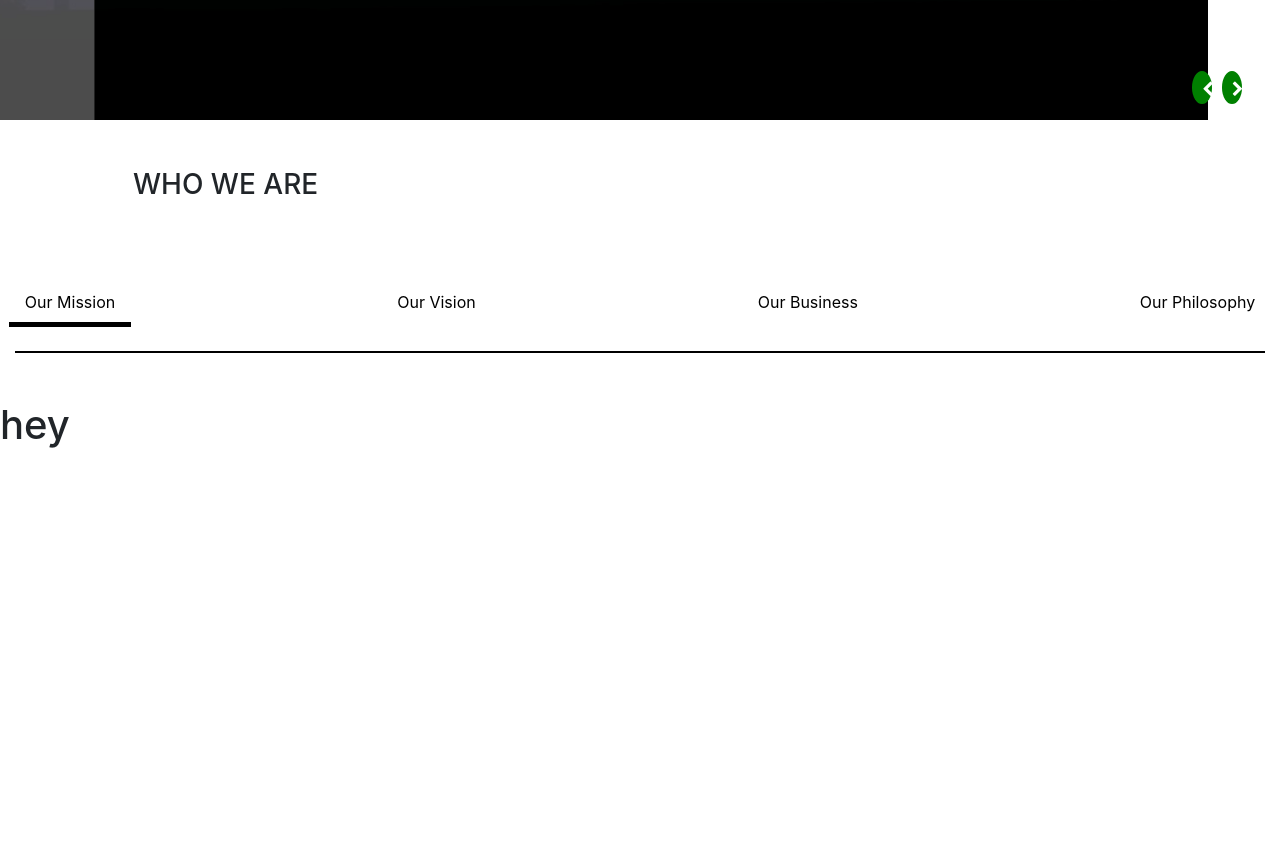
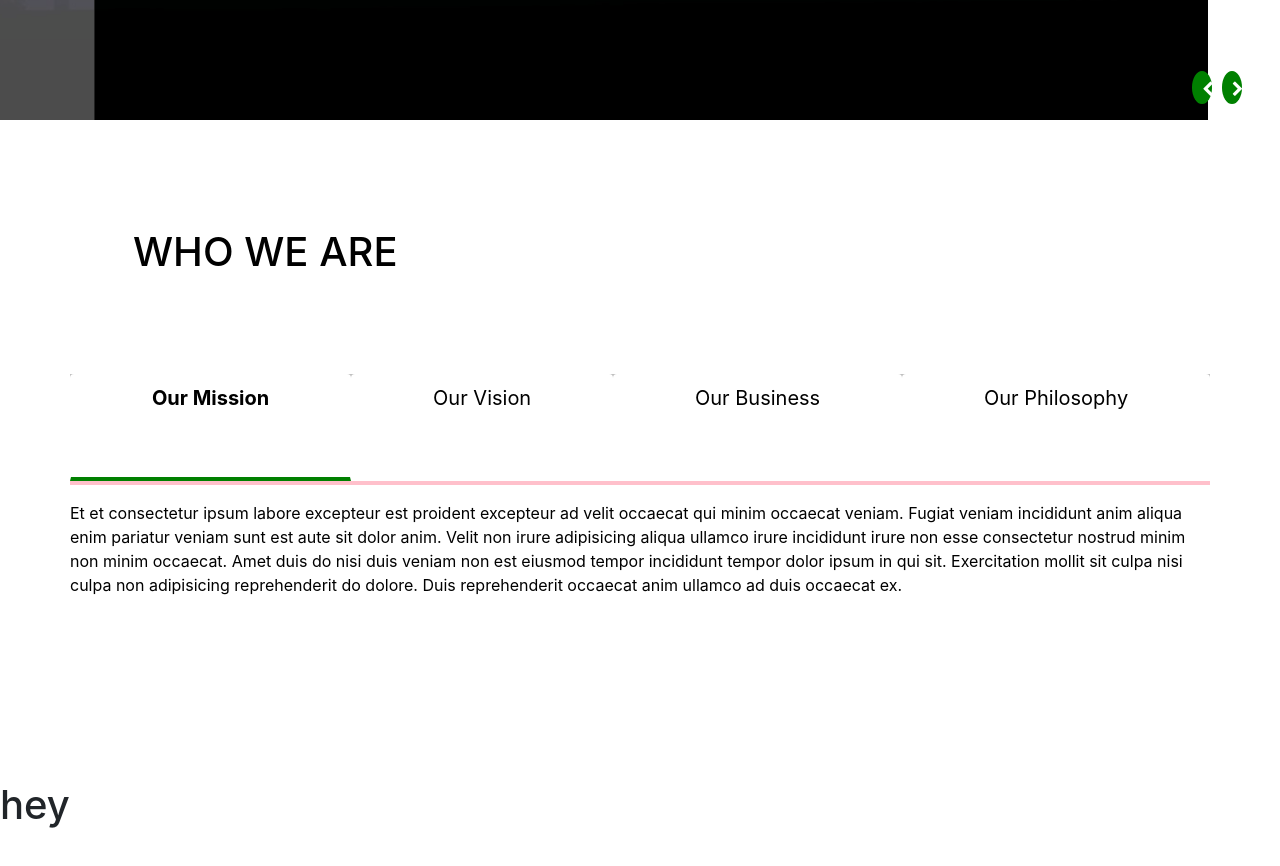
Before and after one commit to Sir-Dazzling/Right-Steps-Foundation, a plain HTML site: page index.html in a window 1280 px wide. Shown: the part 600-1466 px from the top of the page. Before the commit the page ends 1057 px from the top, so only its background shows below. Drawn offline with Linux system fonts and the light colour scheme.

Commit message:
styled the Tabs

```diff
--- a/css/index.css
+++ b/css/index.css
@@ -121,7 +121,46 @@ nav
 	color: silver;
 }
 
-#tab1
+/* Tabs*/
+section {
+    padding: 60px 0;
+}
+
+section .section-title
 {
-	border-bottom: 2px solid black;
+    color: black;
+    margin-bottom: 50px;
+    text-transform: uppercase;
 }
+
+
+#tabs
+{
+
+    color: black;
+}
+#tabs h6.section-title{
+    color: #eee;
+}
+
+#tabs .nav-tabs .nav-item.show .nav-link, .nav-tabs .nav-link.active {
+    color: #f3f3f3;
+    background-color: transparent;
+    border-color: transparent transparent #f3f3f3;
+    border-bottom: 4px solid green !important;
+    font-size: 20px;
+    font-weight: bold;
+    padding-bottom: 8vh;
+}
+
+#tabs .nav-tabs .nav-link
+{
+    color: black;
+    font-size: 20px;
+    background: white;
+}
+
+#nav-tab
+{
+	border-bottom: 5px solid pink;
+}
--- a/index.html
+++ b/index.html
@@ -82,25 +82,41 @@
   </a>
 </div>
 
-<section id="who-we-are">
-  <div class="container-fluid">
-    <h3 class="p-5" id="who-we-are_text">WHO WE ARE</h3>
-    <ul class="nav justify-content-center p-4" style="border-bottom: 2px solid black;">
-      <li class="nav-item" style="margin-left: -490px;margin-right: 250px; border-bottom: 5px solid black;">
-        <a class="nav-link active black" href="#">Our Mission</a>
-      </li>
-      <li class="nav-item" style="margin-right: 250px;">
-        <a class="nav-link black" href="#">Our Vision</a>
-      </li>
-      <li class="nav-item">
-        <a class="nav-link black" href="#">Our Business</a>
-      </li>
-      <li class="nav-item" style="margin-left: 250px;margin-right: -490px;">
-        <a class="nav-link black" href="#">Our Philosophy</a>
-      </li>
-    </ul>
+<section id="tabs">
+  <div class="container">
+    <h2 class="section-title h1 p-5">WHO WE ARE</h6>
+    <div class="row">
+      <div class="col-xs-12">
+        <nav>
+          <div class="nav nav-tabs nav-fill" id="nav-tab" role="tablist">
+            <a class="nav-item nav-link active" id="nav-home-tab" data-toggle="tab" href="#nav-home" role="tab" aria-controls="nav-home" aria-selected="true">Our Mission</a>
+            <hr>
+            <a class="nav-item nav-link" id="nav-profile-tab" data-toggle="tab" href="#nav-profile" role="tab" aria-controls="nav-profile" aria-selected="false">Our Vision</a>
+            <a class="nav-item nav-link" id="nav-contact-tab" data-toggle="tab" href="#nav-contact" role="tab" aria-controls="nav-contact" aria-selected="false">Our Business</a>
+            <a class="nav-item nav-link" id="nav-about-tab" data-toggle="tab" href="#nav-about" role="tab" aria-controls="nav-about" aria-selected="false">Our Philosophy</a>
+            <hr/>
+          </div>
+        </nav>
+        <div class="tab-content py-3 px-3 px-sm-0" id="nav-tabContent">
+          <div class="tab-pane fade show active" id="nav-home" role="tabpanel" aria-labelledby="nav-home-tab">
+            Et et consectetur ipsum labore excepteur est proident excepteur ad velit occaecat qui minim occaecat veniam. Fugiat veniam incididunt anim aliqua enim pariatur veniam sunt est aute sit dolor anim. Velit non irure adipisicing aliqua ullamco irure incididunt irure non esse consectetur nostrud minim non minim occaecat. Amet duis do nisi duis veniam non est eiusmod tempor incididunt tempor dolor ipsum in qui sit. Exercitation mollit sit culpa nisi culpa non adipisicing reprehenderit do dolore. Duis reprehenderit occaecat anim ullamco ad duis occaecat ex.
+          </div>
+          <div class="tab-pane fade" id="nav-profile" role="tabpanel" aria-labelledby="nav-profile-tab">
+            Et et consectetur ipsum labore excepteur est proident excepteur ad velit occaecat qui minim occaecat veniam. Fugiat veniam incididunt anim aliqua enim pariatur veniam sunt est aute sit dolor anim. Velit non irure adipisicing aliqua ullamco irure incididunt irure non esse consectetur nostrud minim non minim occaecat. Amet duis do nisi duis veniam non est eiusmod tempor incididunt tempor dolor ipsum in qui sit. Exercitation mollit sit culpa nisi culpa non adipisicing reprehenderit do dolore. Duis reprehenderit occaecat anim ullamco ad duis occaecat ex.
+          </div>
+          <div class="tab-pane fade" id="nav-contact" role="tabpanel" aria-labelledby="nav-contact-tab">
+            Et et consectetur ipsum labore excepteur est proident excepteur ad velit occaecat qui minim occaecat veniam. Fugiat veniam incididunt anim aliqua enim pariatur veniam sunt est aute sit dolor anim. Velit non irure adipisicing aliqua ullamco irure incididunt irure non esse consectetur nostrud minim non minim occaecat. Amet duis do nisi duis veniam non est eiusmod tempor incididunt tempor dolor ipsum in qui sit. Exercitation mollit sit culpa nisi culpa non adipisicing reprehenderit do dolore. Duis reprehenderit occaecat anim ullamco ad duis occaecat ex.
+          </div>
+          <div class="tab-pane fade" id="nav-about" role="tabpanel" aria-labelledby="nav-about-tab">
+            Et et consectetur ipsum labore excepteur est proident excepteur ad velit occaecat qui minim occaecat veniam. Fugiat veniam incididunt anim aliqua enim pariatur veniam sunt est aute sit dolor anim. Velit non irure adipisicing aliqua ullamco irure incididunt irure non esse consectetur nostrud minim non minim occaecat. Amet duis do nisi duis veniam non est eiusmod tempor incididunt tempor dolor ipsum in qui sit. Exercitation mollit sit culpa nisi culpa non adipisicing reprehenderit do dolore. Duis reprehenderit occaecat anim ullamco ad duis occaecat ex.
+          </div>
+        </div>
+
+      </div>
+    </div>
   </div>
 </section>
+<!-- ./Tabs -->
 
 <section class="mt-5">
   <h1> hey</h1>
```
